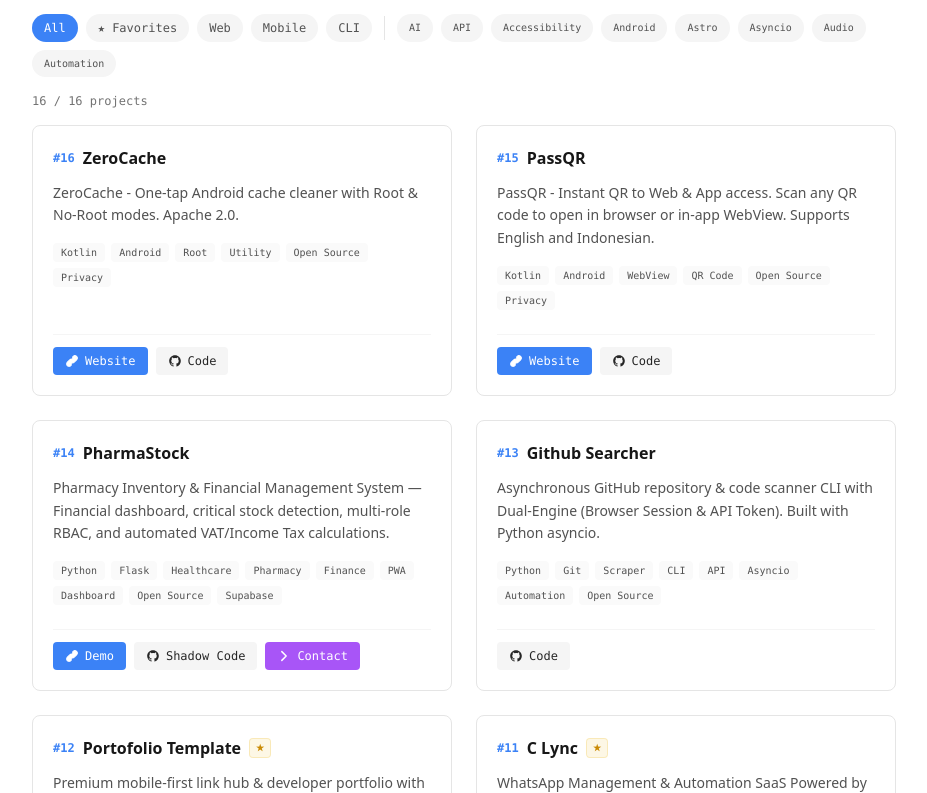
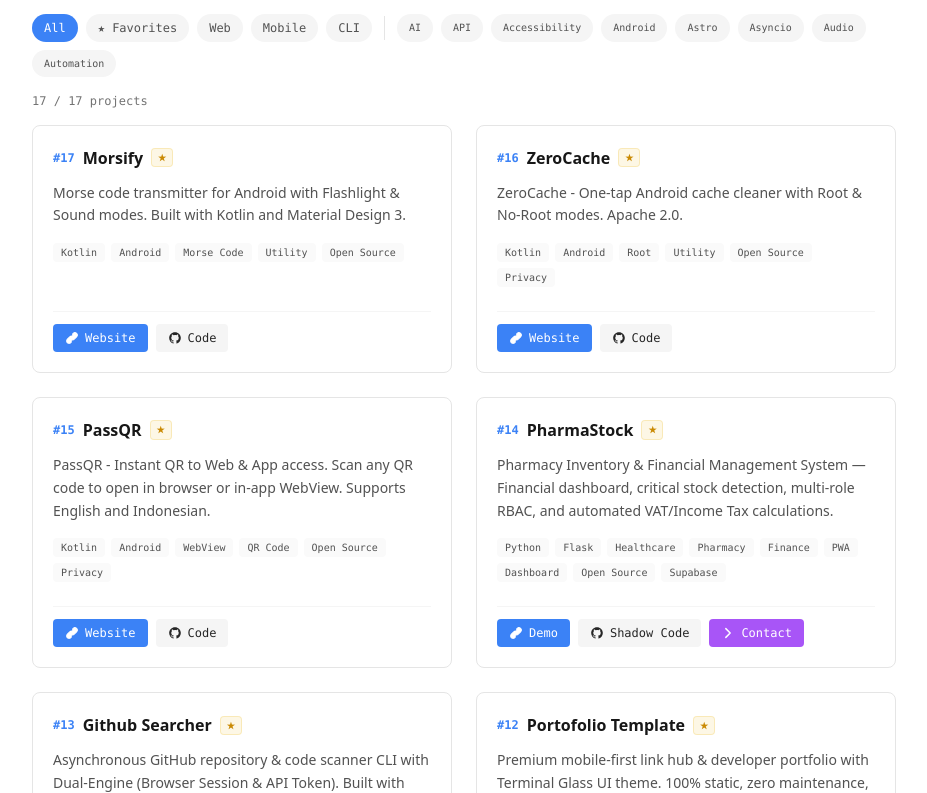
Before and after one commit to Curzyori/Portofolio-Clean, a Next.js app: page / in a window 1280 px wide. Shown: the part 1687-2480 px from the top of the page, without its empty margins (176-1103 px from the left). Built offline with nearby package versions, Linux system fonts and the light colour scheme.

Commit message:
feat: mark 5 projects as favorites + add Morsify #17

```diff
--- a/src/app/links.ts
+++ b/src/app/links.ts
@@ -106,6 +106,21 @@ export const sections: LinkSection[] = [
     title: "Projects",
     items: [
       {
+        id: "morsify",
+        projectNumber: "#17",
+        label: "Morsify",
+        description: {
+          en: "Morse code transmitter for Android with Flashlight & Sound modes. Built with Kotlin and Material Design 3.",
+          id: "Pengirim kode Morse untuk Android dengan mode Senter & Suara. Dibangun dengan Kotlin dan Material Design 3."
+        },
+        isFavorite: true,
+        tags: ["Kotlin", "Android", "Morse Code", "Utility", "Open Source"],
+        links: [
+          { type: "web", url: "https://morsify.curzy.dev/" },
+          { type: "repo", url: "https://github.com/Curzyori/morsify" }
+        ]
+      },
+      {
         id: "zero-cache",
         projectNumber: "#16",
         label: "ZeroCache",
@@ -113,7 +128,7 @@ export const sections: LinkSection[] = [
           en: "ZeroCache - One-tap Android cache cleaner with Root & No-Root modes. Apache 2.0.",
           id: "ZeroCache - Pembersih cache Android sekali ketuk dengan mode Root & Tanpa Root. Apache 2.0."
         },
-        isFavorite: false,
+        isFavorite: true,
         tags: ["Kotlin", "Android", "Root", "Utility", "Open Source", "Privacy"],
         links: [
           { type: "web", url: "https://zero-cache.curzy.dev/" },
@@ -128,7 +143,7 @@ export const sections: LinkSection[] = [
           en: "PassQR - Instant QR to Web & App access. Scan any QR code to open in browser or in-app WebView. Supports English and Indonesian.",
           id: "PassQR - Akses instan QR ke Web & Aplikasi. Pindai kode QR apa pun untuk membukanya di browser atau WebView bawaan aplikasi. Mendukung bahasa Inggris dan Indonesia."
         },
-        isFavorite: false,
+        isFavorite: true,
         tags: ["Kotlin", "Android", "WebView", "QR Code", "Open Source", "Privacy"],
         links: [
           { type: "web", url: "https://pass-qr.curzy.dev/" },
@@ -143,7 +158,7 @@ export const sections: LinkSection[] = [
           en: "Pharmacy Inventory & Financial Management System — Financial dashboard, critical stock detection, multi-role RBAC, and automated VAT/Income Tax calculations.",
           id: "Sistem Manajemen Inventaris & Keuangan Apotek — Dashboard finansial, deteksi stok kritis, RBAC multi-role, PPN/PPh otomatis."
         },
-        isFavorite: false,
+        isFavorite: true,
         tags: ["Python", "Flask", "Healthcare", "Pharmacy", "Finance", "PWA", "Dashboard", "Open Source", "Supabase"],
         links: [
           { type: "web", url: "https://pharma-stock.curzy.dev/", label: "Demo" },
@@ -159,7 +174,7 @@ export const sections: LinkSection[] = [
           en: "Asynchronous GitHub repository & code scanner CLI with Dual-Engine (Browser Session & API Token). Built with Python asyncio.",
           id: "Pemindai repositori & kode GitHub asinkron berbasis CLI dengan Dual-Engine (Sesi Browser & Token API). Dibuat dengan Python asyncio."
         },
-        isFavorite: false,
+        isFavorite: true,
         tags: ["Python", "Git", "Scraper", "CLI", "API", "Asyncio", "Automation", "Open Source"],
         links: [
           { type: "repo", url: "https://github.com/Curzyori/github-searcher" }
```
